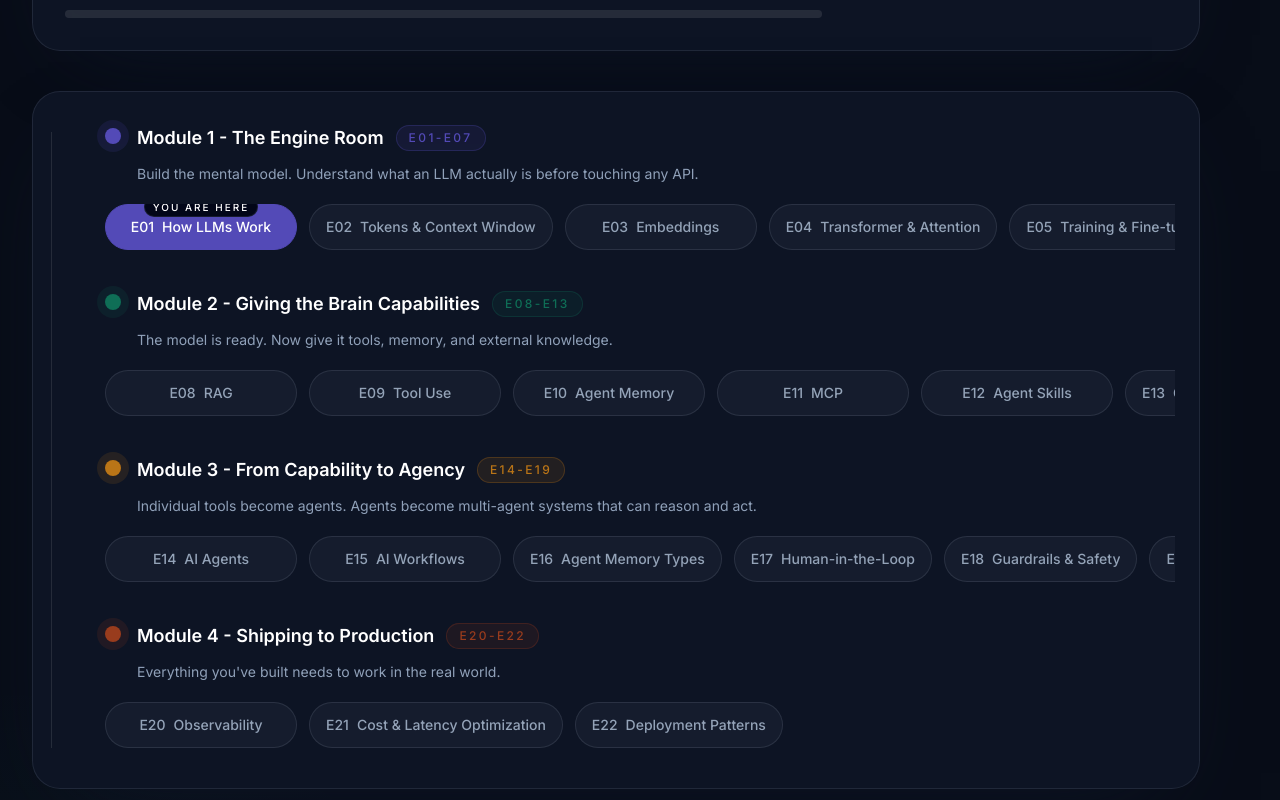
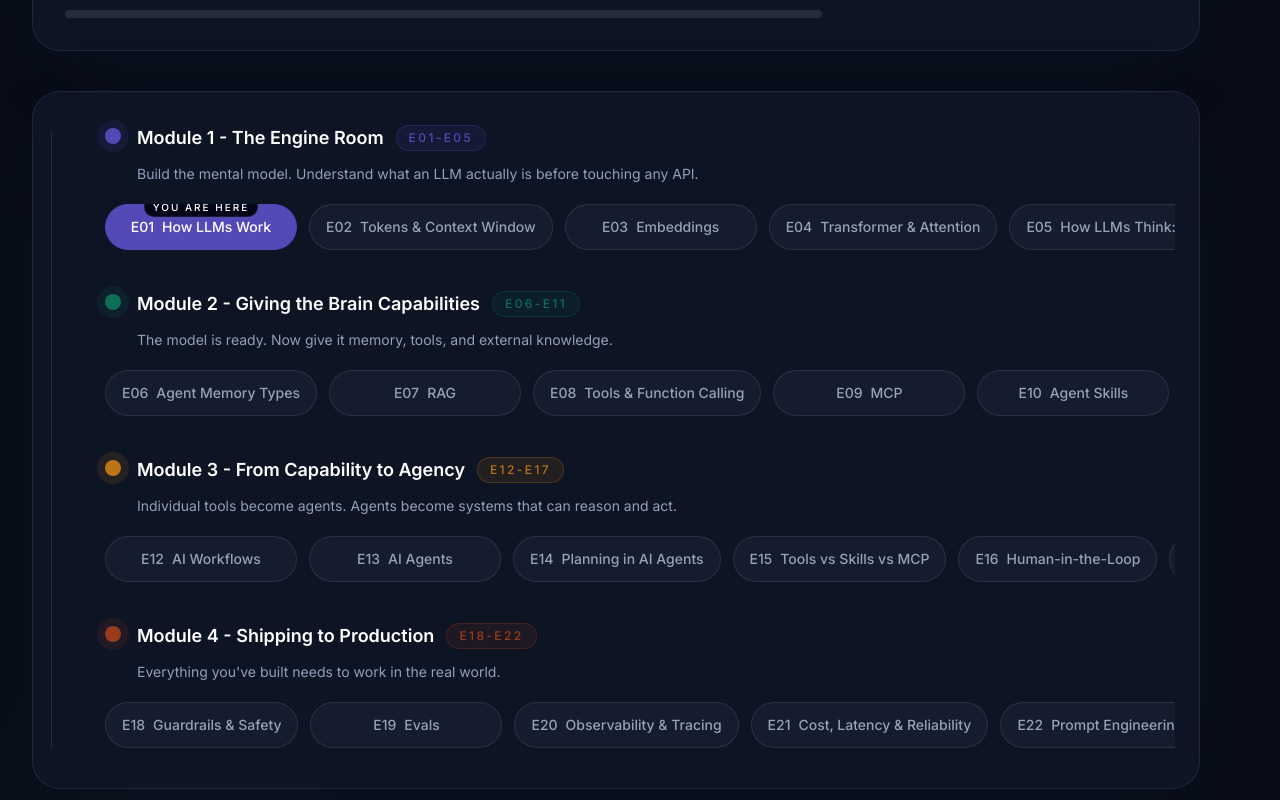
Before and after one commit to YoussefFathy88/Youssef-Fathy-Guides, a Next.js app: page / in a window 1280 px wide. Shown: the part 880-1680 px from the top of the page. Built offline with nearby package versions, Linux system fonts and the light colour scheme.

Commit message:
sesisons.ts

```diff
--- a/data/sessions.ts
+++ b/data/sessions.ts
@@ -4,7 +4,7 @@ export const courseModules: CourseModule[] = [
   {
     id: 1,
     title: "The Engine Room",
-    episodeRange: "E01-E07",
+    episodeRange: "E01-E05",
     tagline:
       "Build the mental model. Understand what an LLM actually is before touching any API.",
     color: "#534AB7",
@@ -13,32 +13,32 @@ export const courseModules: CourseModule[] = [
   {
     id: 2,
     title: "Giving the Brain Capabilities",
-    episodeRange: "E08-E13",
+    episodeRange: "E06-E11",
     tagline:
-      "The model is ready. Now give it tools, memory, and external knowledge.",
+      "The model is ready. Now give it memory, tools, and external knowledge.",
     color: "#0F6E56",
     accent: "green",
-    unlockAfter: "E07",
+    unlockAfter: "E05",
   },
   {
     id: 3,
     title: "From Capability to Agency",
-    episodeRange: "E14-E19",
+    episodeRange: "E12-E17",
     tagline:
-      "Individual tools become agents. Agents become multi-agent systems that can reason and act.",
+      "Individual tools become agents. Agents become systems that can reason and act.",
     color: "#BA7517",
     accent: "amber",
-    unlockAfter: "E13",
+    unlockAfter: "E11",
   },
   {
     id: 4,
     title: "Shipping to Production",
-    episodeRange: "E20-E22",
+    episodeRange: "E18-E22",
     tagline:
       "Everything you've built needs to work in the real world.",
     color: "#993C1D",
     accent: "blue",
-    unlockAfter: "E19",
+    unlockAfter: "E17",
   },
 ];
 
@@ -73,7 +73,7 @@ export const courseSessions: CourseSession[] = [
     prevRecap:
       "We just saw that the model works over tokens inside a bounded context. The next question is how those tokens become something the network can compare, cluster, and reason over numerically.",
     dependsOn: ["E01", "E02"],
-    leadsTo: ["E04", "E08"],
+    leadsTo: ["E04"],
     status: "published",
   },
   {
@@ -89,199 +89,199 @@ export const courseSessions: CourseSession[] = [
   },
   {
     id: "E05",
-    slug: "training-and-fine-tuning",
-    title: "Training & Fine-tuning",
+    slug: "how-llms-think",
+    title: "How LLMs Think: Reasoning, Planning & Sampling",
     module: 1,
     prevRecap:
-      "We have looked inside the network at inference time, but the network did not appear fully formed. Now we follow the story backward into training to see how these behaviors get baked into weights.",
+      "We have looked inside the transformer at inference time and seen how attention builds context. Now we ask the harder question: what does the model actually do with that context, and how do temperature and sampling shape what comes out?",
     dependsOn: ["E03", "E04"],
-    leadsTo: ["E06", "E07"],
-    status: "published",
+    leadsTo: ["E06"],
+    status: "upcoming",
   },
   {
     id: "E06",
-    slug: "prompting-foundations",
-    title: "Prompting Foundations",
-    module: 1,
+    slug: "agent-memory-types",
+    title: "Agent Memory Types",
+    module: 2,
     prevRecap:
-      "Once you understand how the model was trained, prompting stops feeling like superstition. This session translates the internal mechanics into practical input patterns that make the model easier to steer.",
-    dependsOn: ["E01", "E02", "E05"],
-    leadsTo: ["E07", "E08"],
-    status: "published",
+      "Module 1 gave us the model's inner logic — how it sees, represents, generates, and reasons. Now we start giving that brain capabilities. Memory is first: the four kinds an AI agent can have.",
+    dependsOn: ["E05"],
+    leadsTo: ["E07"],
+    status: "upcoming",
   },
   {
     id: "E07",
-    slug: "evals",
-    title: "Evals",
-    module: 1,
-    prevRecap:
-      "We now know what the model is and how to talk to it. The last step in Module 1 is learning how to tell whether it is actually doing the job well instead of trusting vibes and demos.",
-    dependsOn: ["E05", "E06"],
-    leadsTo: ["E08"],
-    status: "published",
-  },
-  {
-    id: "E08",
     slug: "rag",
     title: "RAG",
     module: 2,
     prevRecap:
-      "Module 1 gave us the model's inner logic and a way to evaluate it. Now we start giving that brain external knowledge so it can answer with fresher, grounded information instead of relying only on training-time memory.",
-    dependsOn: ["E03", "E07"],
-    leadsTo: ["E09", "E10"],
+      "We covered how agents store and recall information. RAG is a specific and powerful pattern: retrieving external knowledge at query time so the model answers with grounded, up-to-date information.",
+    dependsOn: ["E03", "E06"],
+    leadsTo: ["E08"],
+    status: "upcoming",
+  },
+  {
+    id: "E08",
+    slug: "tools-and-function-calling",
+    title: "Tools & Function Calling",
+    module: 2,
+    prevRecap:
+      "RAG extends what the model knows. Tools extend what it can do. This session shifts the story from retrieval to action and shows how the model reaches outside itself to get work done.",
+    dependsOn: ["E05", "E07"],
+    leadsTo: ["E09"],
     status: "upcoming",
   },
   {
     id: "E09",
-    slug: "tool-use",
-    title: "Tool Use",
-    module: 2,
-    prevRecap:
-      "RAG extends what the model knows. Tool use extends what it can do. This session shifts the story from retrieval to action and shows how the model reaches outside itself to get work done.",
-    dependsOn: ["E06", "E08"],
-    leadsTo: ["E10", "E11"],
-    status: "upcoming",
-  },
-  {
-    id: "E10",
-    slug: "agent-memory",
-    title: "Agent Memory",
-    module: 2,
-    prevRecap:
-      "With retrieval and tools in place, the next bottleneck is continuity. We now ask how a system remembers enough about the task, the user, and prior actions to behave coherently over time.",
-    dependsOn: ["E08", "E09"],
-    leadsTo: ["E11", "E12"],
-    status: "upcoming",
-  },
-  {
-    id: "E11",
     slug: "mcp",
     title: "MCP",
     module: 2,
     prevRecap:
       "We have been adding capabilities one by one. MCP changes the story by standardizing how those capabilities are exposed so models and agents can connect to tools with less custom glue.",
-    dependsOn: ["E09", "E10"],
-    leadsTo: ["E12", "E13"],
+    dependsOn: ["E08"],
+    leadsTo: ["E10"],
+    status: "upcoming",
+  },
+  {
+    id: "E10",
+    slug: "agent-skills",
+    title: "Agent Skills",
+    module: 2,
+    prevRecap:
+      "Capabilities are useful, but they become far more powerful when packaged into reusable behaviors. This session turns raw tools into higher-level skills that agents can repeatedly apply.",
+    dependsOn: ["E08", "E09"],
+    leadsTo: ["E11"],
+    status: "upcoming",
+  },
+  {
+    id: "E11",
+    slug: "context-engineering",
+    title: "Context Engineering",
+    module: 2,
+    prevRecap:
+      "The agent can retrieve, call tools, and reuse skills. The final lesson in this module is about orchestrating all of that context so the right information is present at the right moment.",
+    dependsOn: ["E07", "E10"],
+    leadsTo: ["E12"],
     status: "upcoming",
   },
   {
     id: "E12",
-    slug: "agent-skills",
-    title: "Agent Skills",
-    module: 2,
+    slug: "ai-workflows",
+    title: "AI Workflows",
+    module: 3,
     prevRecap:
-      "Capabilities are useful, but they become far more powerful when packaged into reusable behaviors. This session turns raw tools and memory into higher-level skills that agents can repeatedly apply.",
-    dependsOn: ["E10", "E11"],
-    leadsTo: ["E13", "E14"],
+      "Module 2 gave the model capabilities. Module 3 asks what happens when those capabilities are coordinated toward goals. We start with workflows — where you control the process.",
+    dependsOn: ["E11"],
+    leadsTo: ["E13"],
     status: "upcoming",
   },
   {
     id: "E13",
-    slug: "context-and-context-engineering",
-    title: "Context & Context Engineering",
-    module: 2,
+    slug: "ai-agents",
+    title: "AI Agents",
+    module: 3,
     prevRecap:
-      "By now the agent can retrieve, call tools, remember, and reuse skills. The final lesson in this module is about orchestrating all of that context so the right information is present at the right moment.",
-    dependsOn: ["E08", "E11", "E12"],
+      "Workflows are predictable but rigid. Agents flip the script — the AI controls the process. This session crosses the line from structured pipelines into autonomous decision-making.",
+    dependsOn: ["E12"],
     leadsTo: ["E14"],
     status: "upcoming",
   },
   {
     id: "E14",
-    slug: "ai-agents",
-    title: "AI Agents",
+    slug: "planning-in-ai-agents",
+    title: "Planning in AI Agents",
     module: 3,
     prevRecap:
-      "Module 2 gave the model capabilities. Module 3 asks what happens when those capabilities are coordinated toward goals. This is where the story crosses the line from component design into agency.",
-    dependsOn: ["E09", "E10", "E13"],
-    leadsTo: ["E15", "E16"],
+      "An agent can act — but acting well requires planning. This session opens up how agents break goals into steps, handle uncertainty, and recover when a plan goes wrong.",
+    dependsOn: ["E13"],
+    leadsTo: ["E15"],
     status: "upcoming",
   },
   {
     id: "E15",
-    slug: "ai-workflows",
-    title: "AI Workflows",
+    slug: "tools-vs-skills-vs-mcp",
+    title: "Tools vs Skills vs MCP",
     module: 3,
     prevRecap:
-      "An agent is more than a chat loop with a tool call. To make behavior reliable, we need structure. This session shows how repeatable workflows turn loose capabilities into systems that can be reasoned about.",
-    dependsOn: ["E14"],
-    leadsTo: ["E16", "E17"],
+      "We have used tools, skills, and MCP in separate sessions. Now we step back and compare them directly — when does each pattern apply, and how do they work together?",
+    dependsOn: ["E09", "E10", "E14"],
+    leadsTo: ["E16"],
     status: "upcoming",
   },
   {
     id: "E16",
-    slug: "agent-memory-types",
-    title: "Agent Memory Types",
-    module: 3,
-    prevRecap:
-      "We introduced memory earlier as a capability. Now we revisit it from an agent-systems perspective and separate short-term, episodic, semantic, and working memory roles inside longer-running workflows.",
-    dependsOn: ["E10", "E14", "E15"],
-    leadsTo: ["E17", "E18"],
-    status: "upcoming",
-  },
-  {
-    id: "E17",
     slug: "human-in-the-loop",
     title: "Human-in-the-Loop",
     module: 3,
     prevRecap:
       "Agency gets more useful as it gets more autonomous, but also more risky. This session introduces deliberate human checkpoints so real people stay in control when the stakes rise.",
-    dependsOn: ["E15", "E16"],
-    leadsTo: ["E18", "E19"],
+    dependsOn: ["E14", "E15"],
+    leadsTo: ["E17"],
+    status: "upcoming",
+  },
+  {
+    id: "E17",
+    slug: "multi-agent-systems",
+    title: "Multi-Agent Systems",
+    module: 3,
+    prevRecap:
+      "So far we have treated the agent as a single actor. This session expands the cast and explores what changes when multiple specialized agents coordinate, delegate, and collaborate.",
+    dependsOn: ["E13", "E16"],
+    leadsTo: ["E18"],
     status: "upcoming",
   },
   {
     id: "E18",
     slug: "guardrails-and-safety",
     title: "Guardrails & Safety",
-    module: 3,
+    module: 4,
     prevRecap:
-      "Human review is one layer of control, but not the only one. We now design the boundaries, constraints, and failure responses that keep agent behavior aligned with real-world expectations.",
-    dependsOn: ["E07", "E17"],
-    leadsTo: ["E19", "E20"],
+      "We have reached production territory. Before deploying, we need the boundaries, constraints, and failure responses that keep agent behavior aligned with real-world expectations.",
+    dependsOn: ["E17"],
+    leadsTo: ["E19"],
     status: "upcoming",
   },
   {
     id: "E19",
-    slug: "multi-agent-systems",
-    title: "Multi-Agent Systems",
-    module: 3,
+    slug: "evals",
+    title: "Evals",
+    module: 4,
     prevRecap:
-      "So far we have treated the agent as a single actor. This session expands the cast and explores what changes when multiple specialized agents coordinate, delegate, and collaborate.",
-    dependsOn: ["E14", "E15", "E18"],
+      "Guardrails keep agents within bounds. Evals tell you whether they are actually doing the job well — replacing vibes and demos with structured, repeatable measurement.",
+    dependsOn: ["E18"],
     leadsTo: ["E20"],
     status: "upcoming",
   },
   {
     id: "E20",
-    slug: "observability",
-    title: "Observability",
+    slug: "observability-and-tracing",
+    title: "Observability & Tracing",
     module: 4,
     prevRecap:
-      "We have reached production territory. Once agents and workflows leave the lab, we need visibility into what happened, why it happened, and where the system is failing.",
-    dependsOn: ["E07", "E19"],
-    leadsTo: ["E21", "E22"],
+      "Evals measure outcomes. Observability gives you visibility into what happened inside — why a response was wrong, where latency came from, which tool call failed.",
+    dependsOn: ["E19"],
+    leadsTo: ["E21"],
     status: "upcoming",
   },
   {
     id: "E21",
-    slug: "cost-and-latency-optimization",
-    title: "Cost & Latency Optimization",
+    slug: "cost-latency-reliability",
+    title: "Cost, Latency & Reliability",
     module: 4,
     prevRecap:
-      "Observability tells us where the pain is. This session turns that visibility into practical tradeoffs around speed, budget, model choice, retrieval size, and system architecture.",
+      "Observability tells us where the pain is. This session turns that visibility into practical tradeoffs around speed, budget, model choice, and system architecture.",
     dependsOn: ["E20"],
     leadsTo: ["E22"],
     status: "upcoming",
   },
   {
     id: "E22",
-    slug: "deployment-patterns",
-    title: "Deployment Patterns",
+    slug: "prompt-engineering-vs-fine-tuning-vs-rag",
+    title: "Prompt Engineering vs Fine-Tuning vs RAG",
     module: 4,
     prevRecap:
-      "The course closes by pulling everything together. We look at deployment patterns that make these systems operable, maintainable, and ready for the messy conditions of the real world.",
-    dependsOn: ["E19", "E20", "E21"],
+      "The course closes by pulling the three main techniques together. When do you prompt engineer, when do you fine-tune, and when do you build RAG? This session maps the decision.",
+    dependsOn: ["E07", "E19", "E21"],
     leadsTo: [],
     status: "upcoming",
   },
```
